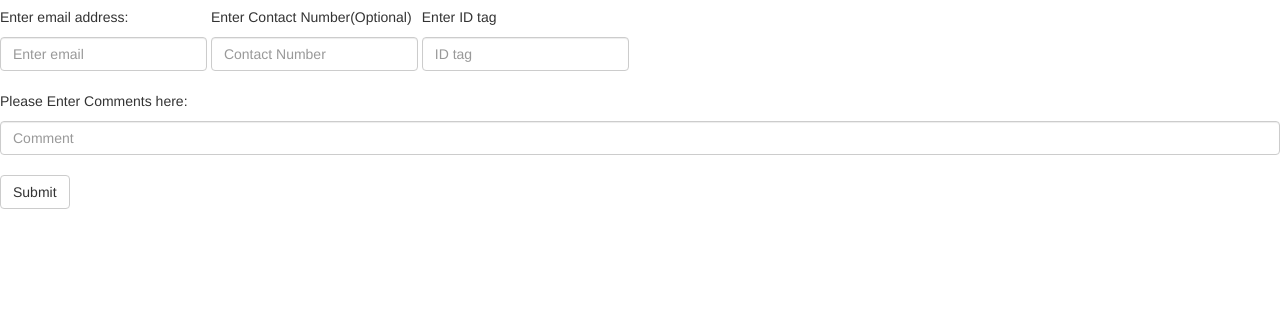
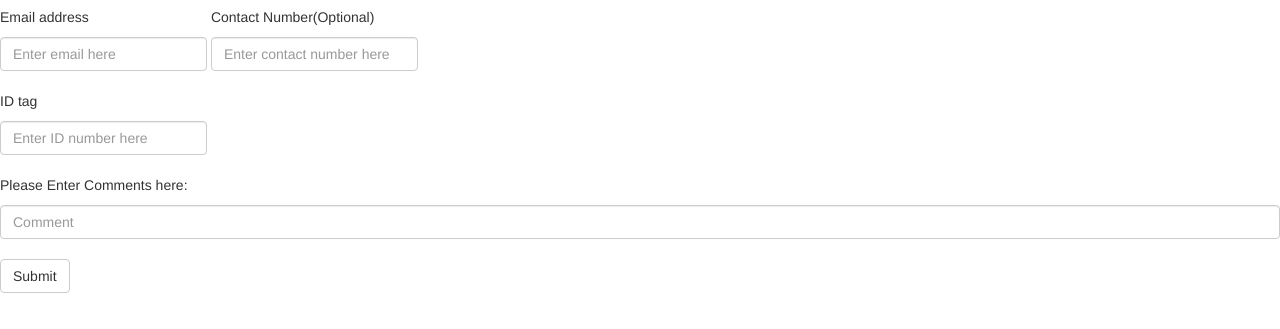
Before and after one commit to cfcong/sass-introductory, a plain HTML site: page contact.html in a window 1280 px wide. Shown: the part 133-462 px from the top of the page. Drawn offline with nearby package versions, Linux system fonts and the light colour scheme.

Commit message:
pushed ID tag downward

```diff
--- a/contact.html
+++ b/contact.html
@@ -37,19 +37,19 @@ rel="stylesheet">
     	<h1>Contact Realtor for more information</h1>
     		<form class="form-inline" role="form">
   				<div class="form-group">
-  					<p>Enter email address:</p>
+  					<p>Email address</p>
     				<label class="sr-only" for="exampleInputEmail2">Email address</label>
-    				<input type="email" class="form-control" id="exampleInputEmail2" placeholder="Enter email">
+    				<input type="email" class="form-control" id="exampleInputEmail2" placeholder="Enter email here">
   				</div>
   				<div class="form-group">
-  					<p>Enter Contact Number(Optional)</p>
+  					<p>Contact Number(Optional)</p>
     				<label class="sr-only" for="exampleInputContactNumber">Contact Number</label>
-   					<input type="ContactNumber" class="form-control" id="exampleContactNumber" placeholder="Contact Number">
-  				</div>
+   					<input type="ContactNumber" class="form-control" id="exampleContactNumber" placeholder="Enter contact number here">
+  				</div><br><br>
           <div class="form-group">
-            <p>Enter ID tag</p>
-            <label class="sr-only" for="exampleInputIDtag">ID tag here</label>
-            <input type="IDtag" class="form-control" id="exampleIDtag" placeholder="ID tag">
+            <p>ID tag</p>
+            <label class="sr-only" for="exampleInputIDtag">ID tag</label>
+            <input type="IDtag" class="form-control" id="exampleIDtag" placeholder="Enter ID number here">
           </div>
   			</form>
   			<br>
```
